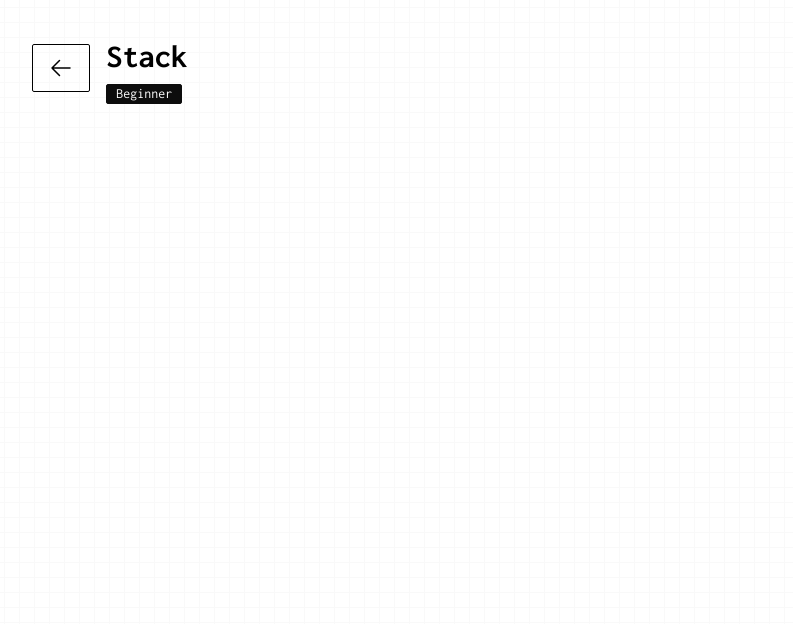
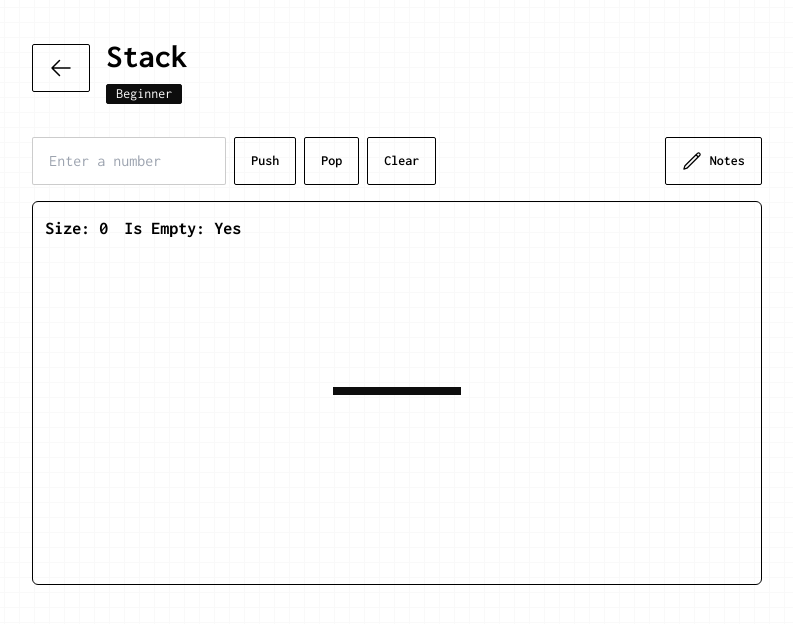
Before and after one commit to terrencejihoonjung/ds-visualizer, a React (Vite) app: page /#/stack in a window 1280 px wide. Shown: the top 624 px of the page, without its empty margins (243-1036 px from the left). Built offline with nearby package versions, Linux system fonts and the light colour scheme.

Commit message:
stack and queue PG's

```diff
--- /dev/null
+++ b/src/components/DSPlaygrounds/QueuePG.tsx
@@ -0,0 +1,149 @@
+import { useState } from "react";
+import { PlaygroundProps } from "../../entities";
+import { Link } from "react-router-dom";
+import PencilIcon from "../Icons/PencilIcon";
+import map from "../../data/data-structures";
+
+const MAX_QUEUE_SIZE = 12;
+
+interface QueueNode {
+  data: number;
+  next: QueueNode | null;
+}
+
+function QueuePG({ className }: PlaygroundProps) {
+  const ds = map.get("queue")!;
+  const [queue, setQueue] = useState<QueueNode | null>(null);
+  const [size, setSize] = useState(0);
+  const [inputValue, setInputValue] = useState("");
+  const [errorMessage, setErrorMessage] = useState("");
+
+  const enqueue = (element: number) => {
+    if (size >= MAX_QUEUE_SIZE) {
+      setErrorMessage(
+        `Cannot enqueue: Queue is full (max size: ${MAX_QUEUE_SIZE})`
+      );
+      return;
+    }
+    const newNode: QueueNode = { data: element, next: null };
+    if (isEmpty()) {
+      setQueue(newNode);
+    } else {
+      let current = queue;
+      while (current!.next) {
+        current = current!.next;
+      }
+      current!.next = newNode;
+    }
+    setSize(size + 1);
+    setErrorMessage("");
+  };
+
+  const dequeue = () => {
+    if (isEmpty()) {
+      setErrorMessage("Cannot dequeue: Queue is empty");
+      return;
+    }
+    const removedData = queue!.data;
+    setQueue(queue!.next);
+    setSize(size - 1);
+    setErrorMessage(`Dequeued: ${removedData}`);
+  };
+
+  const isEmpty = () => size === 0;
+
+  const clear = () => {
+    setQueue(null);
+    setSize(0);
+    setErrorMessage("");
+  };
+
+  const handleEnqueue = () => {
+    const value = parseInt(inputValue);
+    if (isNaN(value)) {
+      setErrorMessage("Please enter a valid number");
+      return;
+    }
+    enqueue(value);
+    setInputValue("");
+  };
+
+  const getQueueArray = (): number[] => {
+    const arr: number[] = [];
+    let current = queue;
+    while (current) {
+      arr.push(current.data);
+      current = current.next;
+    }
+    return arr;
+  };
+
+  return (
+    <div className={`w-full space-y-4 ${className}`}>
+      <div className="flex justify-between items-center">
+        <div className="flex items-center space-x-2">
+          <input
+            type="text"
+            value={inputValue}
+            onChange={(e) => setInputValue(e.target.value)}
+            className="input input-bordered"
+            placeholder="Enter a number"
+          />
+          <button onClick={handleEnqueue} className="btn btn-outline">
+            Enqueue
+          </button>
+          <button onClick={dequeue} className="btn btn-outline">
+            Dequeue
+          </button>
+          <button onClick={clear} className="btn btn-outline">
+            Clear
+          </button>
+        </div>
+        <Link to={ds.notesUrl} className="btn btn-outline">
+          <PencilIcon /> <p>Notes</p>
+        </Link>
+      </div>
+
+      {/* Visualization Window */}
+      <div className="relative p-4 h-playground w-full flex flex-col justify-center items-center border border-black rounded-md">
+        <div className="absolute top-0 left-0 p-3 text-lg flex space-x-4">
+          <span className="font-bold">Size: {size}</span>
+          <span className="font-bold">
+            Is Empty: {isEmpty() ? "Yes" : "No"}
+          </span>
+        </div>
+
+        <div className="flex items-center space-x-2">
+          {getQueueArray().map((item, index) => (
+            <div
+              key={index}
+              className={`w-12 h-12 border-2 border-primary flex items-center justify-center
+                ${
+                  index === 0
+                    ? "bg-yellow-200"
+                    : index === size - 1
+                    ? "bg-green-200"
+                    : "bg-primary text-white"
+                }`}
+            >
+              {item}
+            </div>
+          ))}
+        </div>
+        <div className="mt-2 text-sm">
+          <span className="mr-4">🟨 Front</span>
+          <span>🟩 Back</span>
+        </div>
+      </div>
+
+      {/* Options */}
+      <div className="flex flex-col items-start w-full">
+        {errorMessage && (
+          <div className="text-red-500 mb-4">{errorMessage}</div>
+        )}
+      </div>
+    </div>
+  );
+}
+
+export default QueuePG;
--- /dev/null
+++ b/src/components/DSPlaygrounds/StackPG.tsx
@@ -0,0 +1,122 @@
+import { useState, useRef, useEffect } from "react";
+import { PlaygroundProps } from "../../entities";
+import { Link } from "react-router-dom";
+import PencilIcon from "../Icons/PencilIcon";
+import map from "../../data/data-structures";
+
+const MAX_STACK_SIZE = 12; // Increased for demonstration
+
+function StackPG({ className }: PlaygroundProps) {
+  const ds = map.get("stack")!;
+  const [stack, setStack] = useState<number[]>([]);
+  const [inputValue, setInputValue] = useState("");
+  const [errorMessage, setErrorMessage] = useState("");
+  const stackContainerRef = useRef<HTMLDivElement>(null);
+
+  const push = (element: number) => {
+    if (stack.length >= MAX_STACK_SIZE) {
+      setErrorMessage(
+        `Cannot push: Stack is full (max size: ${MAX_STACK_SIZE})`
+      );
+      return;
+    }
+    setStack((prevStack) => [...prevStack, element]);
+    setErrorMessage("");
+  };
+
+  const pop = () => {
+    if (isEmpty()) {
+      setErrorMessage("Cannot pop: Stack is empty");
+      return;
+    }
+    setStack((prevStack) => prevStack.slice(0, -1));
+    setErrorMessage("");
+  };
+
+  const isEmpty = () => stack.length === 0;
+
+  const clear = () => {
+    setStack([]);
+    setErrorMessage("");
+  };
+
+  const handlePush = () => {
+    const value = parseInt(inputValue);
+    if (isNaN(value)) {
+      setErrorMessage("Please enter a valid number");
+      return;
+    }
+    push(value);
+    setInputValue("");
+  };
+
+  useEffect(() => {
+    if (stackContainerRef.current) {
+      stackContainerRef.current.scrollTop = 0; // Scroll to top after each update
+    }
+  }, [stack]);
+
+  return (
+    <div className={`w-full space-y-4 ${className}`}>
+      <div className="flex justify-between items-center">
+        <div className="flex items-center space-x-2">
+          <input
+            type="text"
+            value={inputValue}
+            onChange={(e) => setInputValue(e.target.value)}
+            className="input input-bordered"
+            placeholder="Enter a number"
+          />
+          <button onClick={handlePush} className="btn btn-outline">
+            Push
+          </button>
+          <button onClick={pop} className="btn btn-outline">
+            Pop
+          </button>
+          <button onClick={clear} className="btn btn-outline">
+            Clear
+          </button>
+        </div>
+        <Link to={ds.notesUrl} className="btn btn-outline">
+          <PencilIcon /> <p>Notes</p>
+        </Link>
+      </div>
+
+      {/* Visualization Window */}
+      <div className="relative p-4 h-playground w-full flex flex-col justify-center items-center border border-black rounded-md">
+        <div className="absolute top-0 left-0 p-3 text-lg flex space-x-4">
+          <span className="font-bold">Size: {stack.length}</span>
+          <span className="font-bold">
+            Is Empty: {isEmpty() ? "Yes" : "No"}
+          </span>
+        </div>
+
+        <div
+          ref={stackContainerRef}
+          className="flex flex-col items-center overflow-y-auto max-h-[400px] w-full"
+          style={{ scrollbarWidth: "thin", scrollbarColor: "#4A5568 #EDF2F7" }}
+        >
+          {[...stack].reverse().map((item, index) => (
+            <div
+              key={index}
+              className={`w-32 h-12 border-2 border-primary flex items-center justify-center mb-1
+                ${index === 0 ? "bg-yellow-200" : "bg-primary text-white"}`}
+            >
+              {item}
+            </div>
+          ))}
+          <div className="w-32 h-2 bg-primary mb-1"></div>
+        </div>
+      </div>
+
+      {/* Options */}
+      <div className="flex flex-col items-start w-full">
+        {errorMessage && (
+          <div className="text-red-500 mb-4">{errorMessage}</div>
+        )}
+      </div>
+    </div>
+  );
+}
+
+export default StackPG;
--- a/src/data/data-structures.ts
+++ b/src/data/data-structures.ts
@@ -53,7 +53,8 @@ export const dataStructures: DataStructureKV[] = [
       icon: "🥞",
       category: "Stack",
       difficulty: "Beginner",
-      notesUrl: "",
+      notesUrl:
+        "https://dev.to/jihoonj/lifo-or-fifo-guide-to-stacksqueues-2lf1",
     },
   ],
   [
@@ -64,7 +65,8 @@ export const dataStructures: DataStructureKV[] = [
       icon: "⏱️",
       category: "Queue",
       difficulty: "Beginner",
-      notesUrl: "",
+      notesUrl:
+        "https://dev.to/jihoonj/lifo-or-fifo-guide-to-stacksqueues-2lf1",
     },
   ],
 ];
--- a/src/pages/Queue.tsx
+++ b/src/pages/Queue.tsx
@@ -1,6 +1,6 @@
 import map from "../data/data-structures";
 import Heading from "../components/Heading";
-// import QueuePG from "../components/DSPlaygrounds/QueuePG";
+import QueuePG from "../components/DSPlaygrounds/QueuePG";
 
 function Queue() {
   const queue = map.get("queue")!;
@@ -9,9 +9,10 @@ function Queue() {
     <div className="w-full min-h-screen p-8">
       <div className="w-3/5 mx-auto">
         {/* Headinga */}
-        <Heading ds={queue} className="" />
+        <Heading ds={queue} className="mb-8" />
 
         {/* Playground */}
+        <QueuePG />
       </div>
     </div>
   );
--- a/src/pages/Stack.tsx
+++ b/src/pages/Stack.tsx
@@ -1,5 +1,6 @@
 import map from "../data/data-structures";
 import Heading from "../components/Heading";
+import StackPG from "../components/DSPlaygrounds/StackPG";
 // import StackPG from "../components/DSPlaygrounds/StackPG";
 
 function Stack() {
@@ -9,9 +10,10 @@ function Stack() {
     <div className="w-full min-h-screen p-8">
       <div className="w-3/5 mx-auto">
         {/* Headinga */}
-        <Heading ds={stack} className="" />
+        <Heading ds={stack} className="mb-8" />
 
         {/* Playground */}
+        <StackPG />
       </div>
     </div>
   );
```
